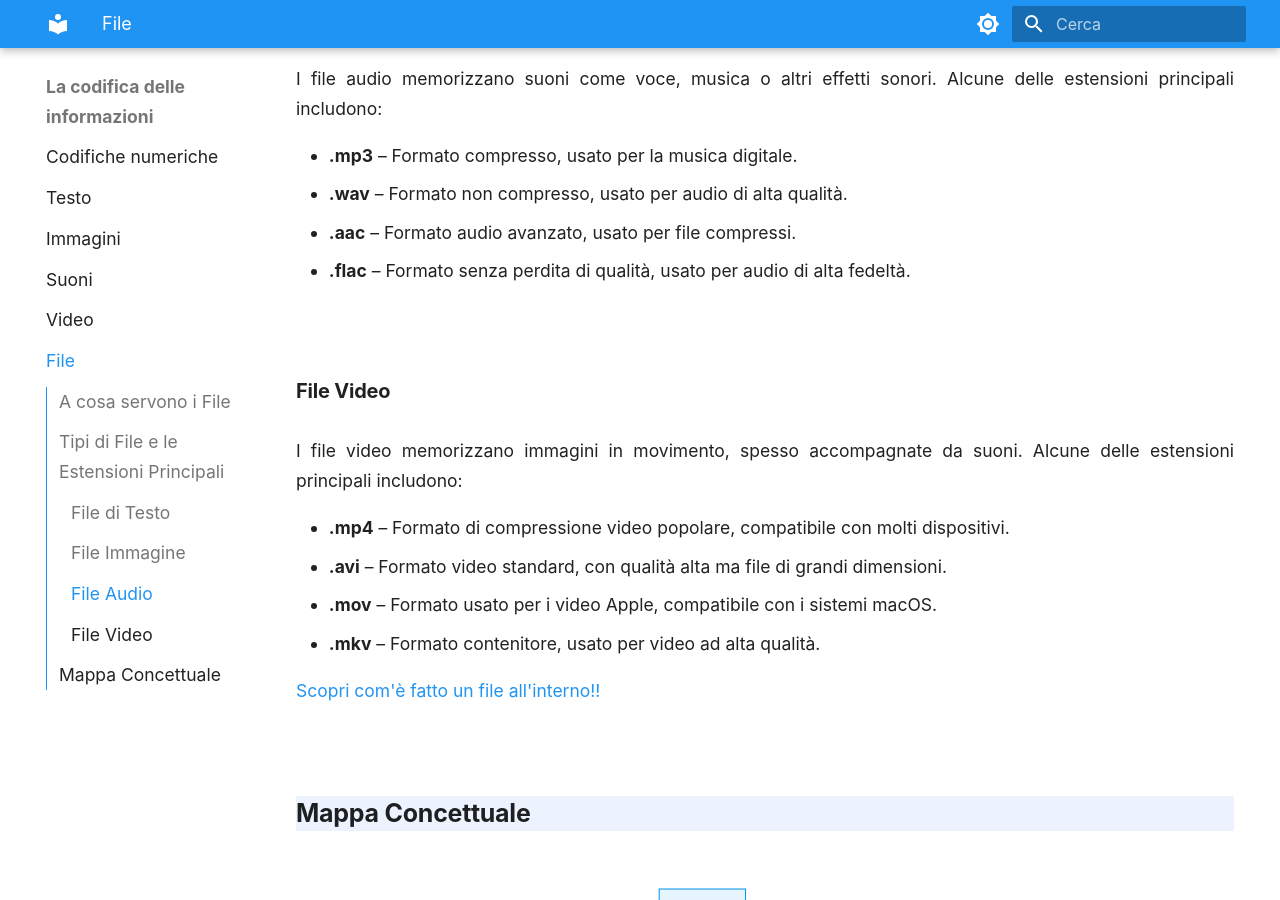
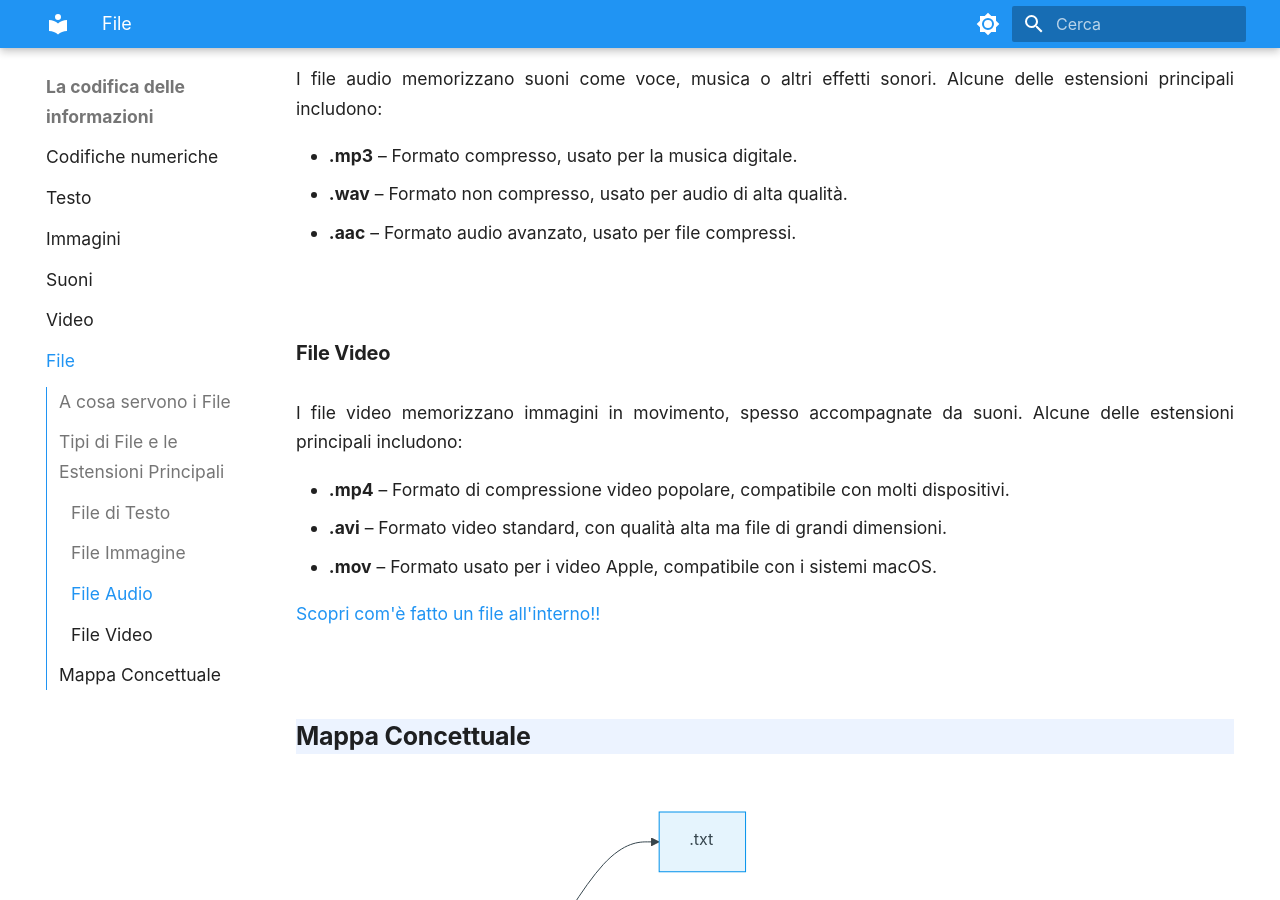
Before and after one commit to Federob/infohandouts, an MkDocs documentation site: the page built from docs/infoCoding/05_file.md, in a window 1280 px wide and 900 px high, scrolled down 1711 px. Built offline with MkDocs 1.6.1 and Material for MkDocs 9.7.7, drawn with Linux system fonts in a browser that asks for light colours.

Commit message:
reduced file formats

````diff
--- a/docs/infoCoding/05_file.md
+++ b/docs/infoCoding/05_file.md
@@ -39,7 +39,6 @@ I file audio memorizzano suoni come voce, musica o altri effetti sonori. Alcune
 - **.mp3** – Formato compresso, usato per la musica digitale.
 - **.wav** – Formato non compresso, usato per audio di alta qualità.
 - **.aac** – Formato audio avanzato, usato per file compressi.
-- **.flac** – Formato senza perdita di qualità, usato per audio di alta fedeltà.
 
 ### File Video
 
@@ -48,7 +47,6 @@ I file video memorizzano immagini in movimento, spesso accompagnate da suoni. Al
 - **.mp4** – Formato di compressione video popolare, compatibile con molti dispositivi.
 - **.avi** – Formato video standard, con qualità alta ma file di grandi dimensioni.
 - **.mov** – Formato usato per i video Apple, compatibile con i sistemi macOS.
-- **.mkv** – Formato contenitore, usato per video ad alta qualità.
 
 [Scopri com'è fatto un file all'interno!!](https://hexed.it/)
 
@@ -74,10 +72,8 @@ graph LR
     D --> D1[.mp3]
     D --> D2[.wav]
     D --> D3[.aac]
-    D --> D4[.flac]
 
     E --> E1[.mp4]
     E --> E2[.avi]
     E --> E3[.mov]
-    E --> E4[.mkv]
 ```
````
